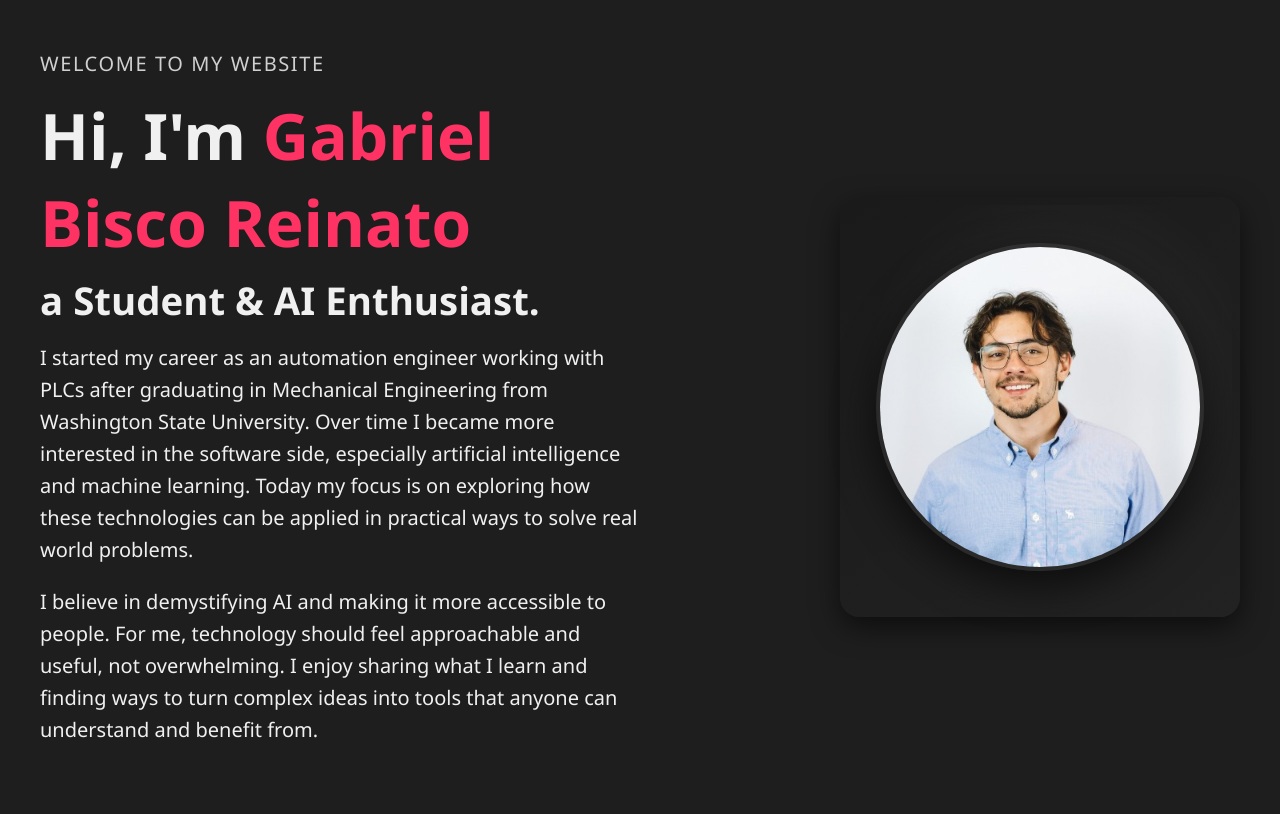
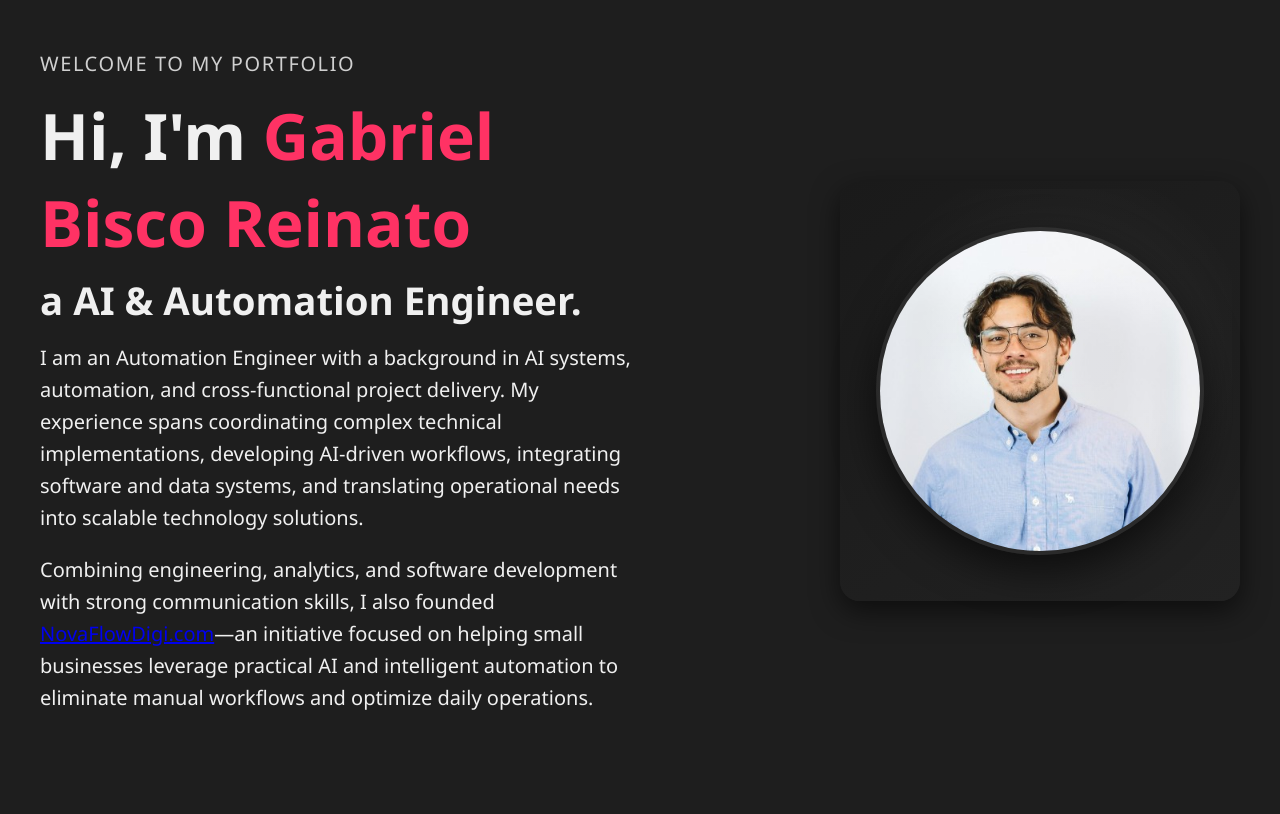
Before and after one commit to gbisco/gbisco.github.io, a Flask app: page / in a window 1280 px wide. Shown: the part 54-868 px from the top of the page. After the commit the page ends 764 px from the top, so only its background shows below. Run offline with Flask 3, Linux system fonts and the light colour scheme.

Commit message:
changes to home

```diff
--- a/app/templates/home.html
+++ b/app/templates/home.html
@@ -6,19 +6,15 @@
 <div class="container">
     <section class="home-container">
         <div class="home-text">
-            <p class="welcome_msg">WELCOME TO MY WEBSITE</p>
+            <p class="welcome_msg">WELCOME TO MY PORTFOLIO</p>
             <h1>Hi, I'm <span class="highlight">Gabriel Bisco Reinato</span></h1>
-            <h2>a <strong>Student & AI Enthusiast</strong>.</h2>
+            <h2>a <strong>AI & Automation Engineer</strong>.</h2>
 
             <p class="bio">
-                I started my career as an automation engineer working with PLCs after graduating in Mechanical Engineering from Washington State University.
-                Over time I became more interested in the software side, especially artificial intelligence and machine learning.
-                Today my focus is on exploring how these technologies can be applied in practical ways to solve real world problems.
+                I am an Automation Engineer with a background in AI systems, automation, and cross-functional project delivery. My experience spans coordinating complex technical implementations, developing AI-driven workflows, integrating software and data systems, and translating operational needs into scalable technology solutions.
             </p>
             <p class="bio">
-                I believe in demystifying AI and making it more accessible to people.
-                For me, technology should feel approachable and useful, not overwhelming.
-                I enjoy sharing what I learn and finding ways to turn complex ideas into tools that anyone can understand and benefit from.
+                Combining engineering, analytics, and software development with strong communication skills, I also founded <a href="https://novaflowdigi.com" target="_blank" rel="noopener noreferrer" class="highlight-link">NovaFlowDigi.com</a>—an initiative focused on helping small businesses leverage practical AI and intelligent automation to eliminate manual workflows and optimize daily operations.
             </p>
         </div>
 
```
Also changed, not shown: docs/404.html (+4 -9 lines).
